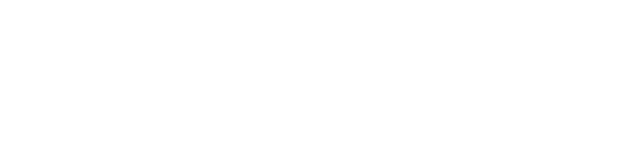
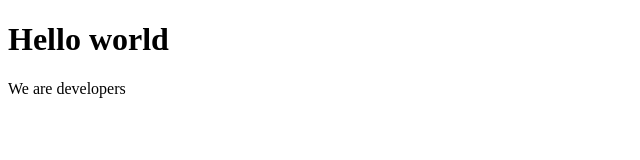
Before and after one commit to DuaneDave/just-mine, a plain HTML site: page index.html in a window 1280 px wide. Shown: the whole page, without its empty margins (0-640 px from the left). Drawn offline with Linux system fonts and the light colour scheme.

Commit message:
second commit

```diff
--- a/index.html
+++ b/index.html
@@ -7,6 +7,7 @@
     <title>Document</title>
 </head>
 <body>
-
+    <h1>Hello world</h1>
+    <p> We are developers</p>
 </body>
 </html>
```
